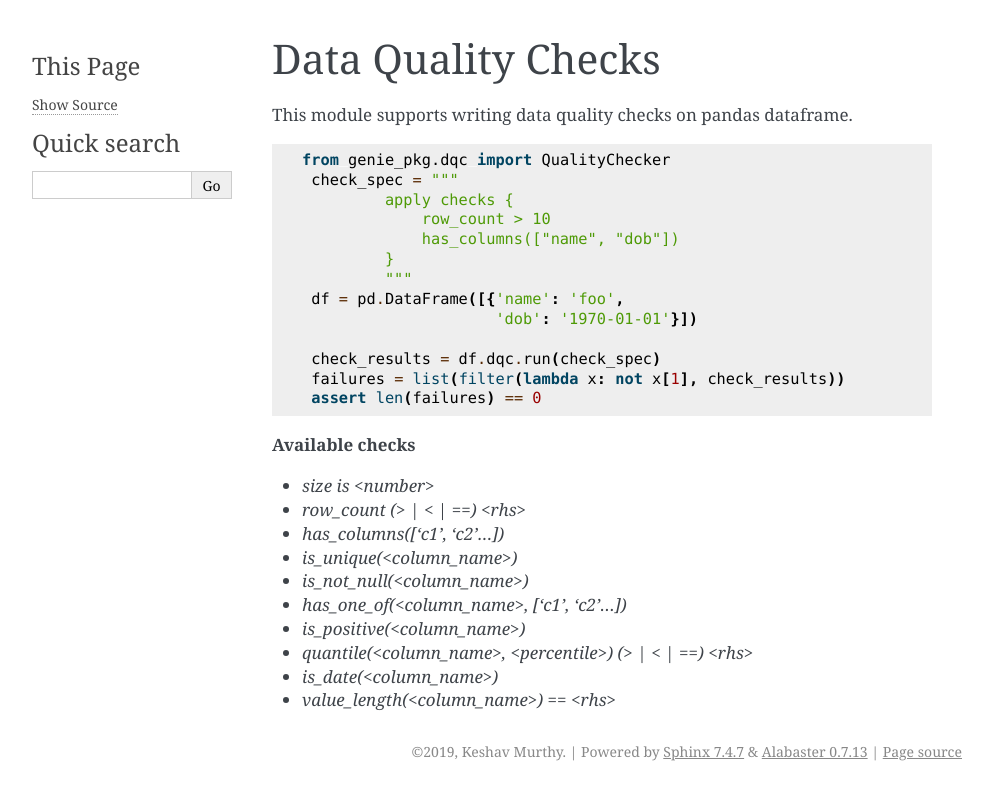
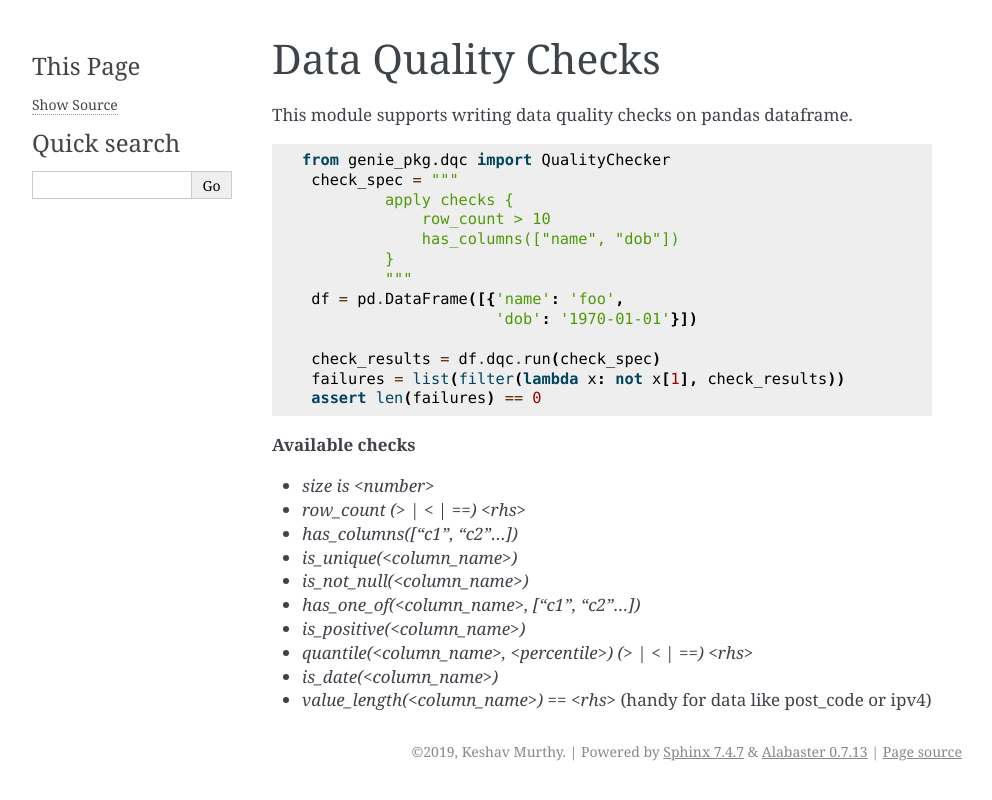
Before and after one commit to mkeshav/data-genie, a Sphinx documentation site: the page built from docs/dqc.rst, in a window 1280 px wide. Shown: the top 800 px of the page, without its empty margins (148-1140 px from the left). Built offline with Sphinx 7.4.7, drawn with Linux system fonts in a browser that asks for light colours.

Commit message:
Fix doco

```diff
--- a/docs/dqc.rst
+++ b/docs/dqc.rst
@@ -23,11 +23,11 @@ This module supports writing data quality checks on pandas dataframe.
 
 - `size is <number>`
 - `row_count (> | < | ==) <rhs>`
-- `has_columns(['c1', 'c2'...])`
+- `has_columns(["c1", "c2"...])`
 - `is_unique(<column_name>)`
 - `is_not_null(<column_name>)`
-- `has_one_of(<column_name>, ['c1', 'c2'...])`
+- `has_one_of(<column_name>, ["c1", "c2"...])`
 - `is_positive(<column_name>)`
 - `quantile(<column_name>, <percentile>) (> | < | ==) <rhs>`
 - `is_date(<column_name>)`
-- `value_length(<column_name>) == <rhs>`
+- `value_length(<column_name>) == <rhs>` (handy for data like post_code or ipv4)
```
